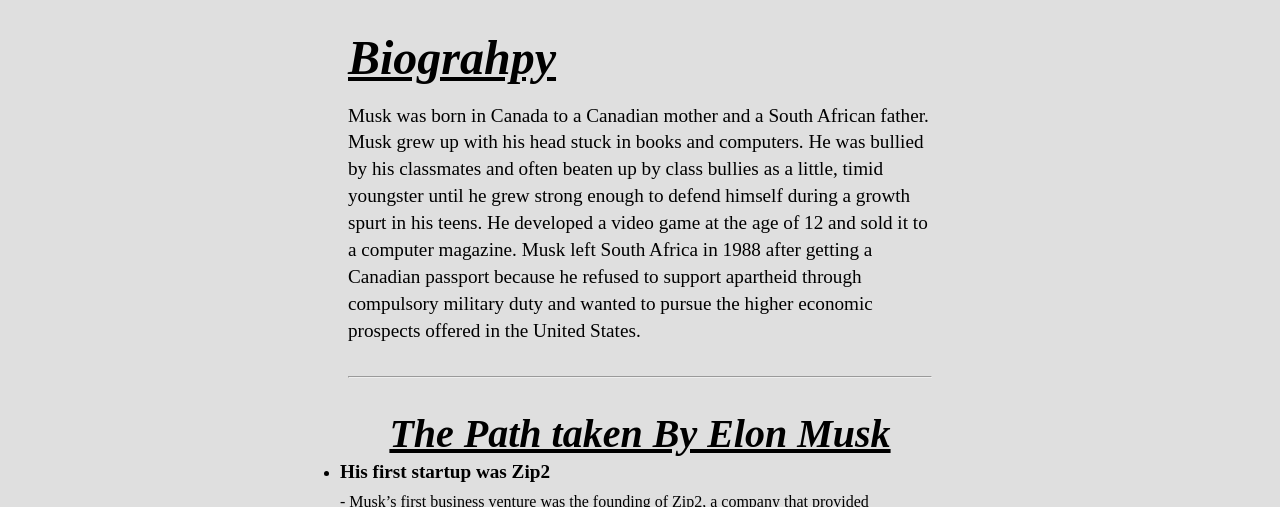
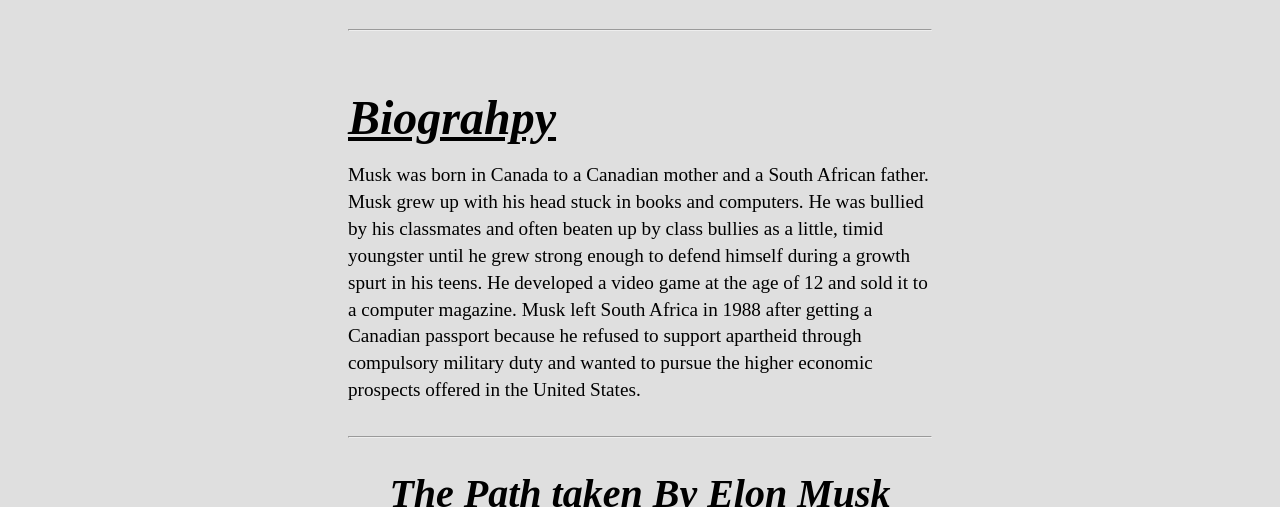
Before and after one commit to HarishKalliyan/Tribute-Page, a plain HTML site: page tribute-page/index.html in a window 1280 px wide. Shown: the part 593-1100 px from the top of the page. Drawn offline with Linux system fonts and the light colour scheme.

Commit message:
Update index.html

```diff
--- a/tribute-page/index.html
+++ b/tribute-page/index.html
@@ -39,7 +39,7 @@
 
     <div id="bio">
       <h2>
-        <i><u>Biograhpy</u></i>
+        <hr><br><i><u>Biograhpy</u></i><br>
       </h2>
       <p>
         Musk was born in Canada to a Canadian mother and a South African father. Musk grew up with his head stuck in books and computers. He was bullied by his classmates and often beaten up by class bullies as a little, timid youngster until he grew strong enough to defend himself during a growth spurt in his teens. He developed a video game at the age of 12 and sold it to a computer magazine. Musk left South Africa in 1988 after getting a Canadian passport because he refused to support apartheid through compulsory military duty and wanted to pursue the higher economic prospects offered in the United States.
@@ -47,7 +47,7 @@
       <hr>
     </div>
     <h3>
-      <i><u>The Path taken By Elon Musk</u></i>
+      <i><u>The Path taken By Elon Musk</u></i><br><br>
     </h3>
     <ul>
       <li>
```
